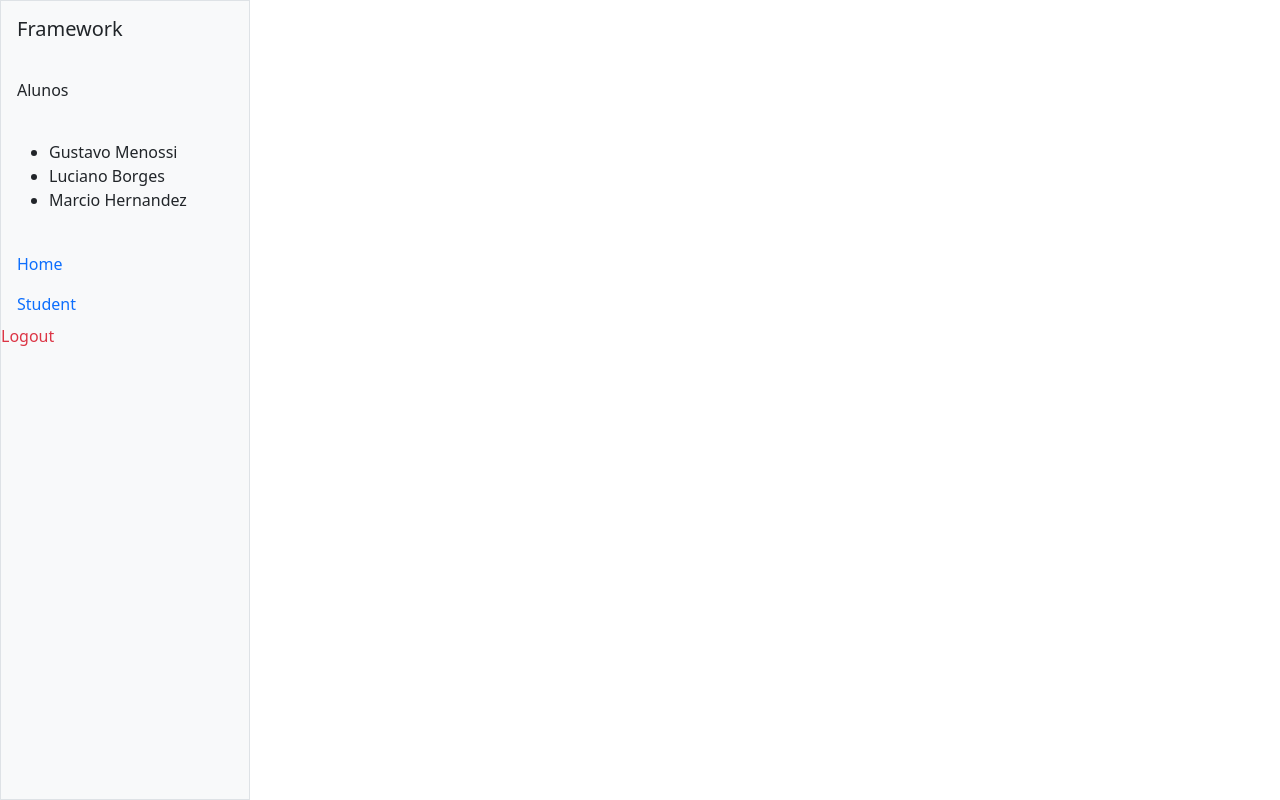
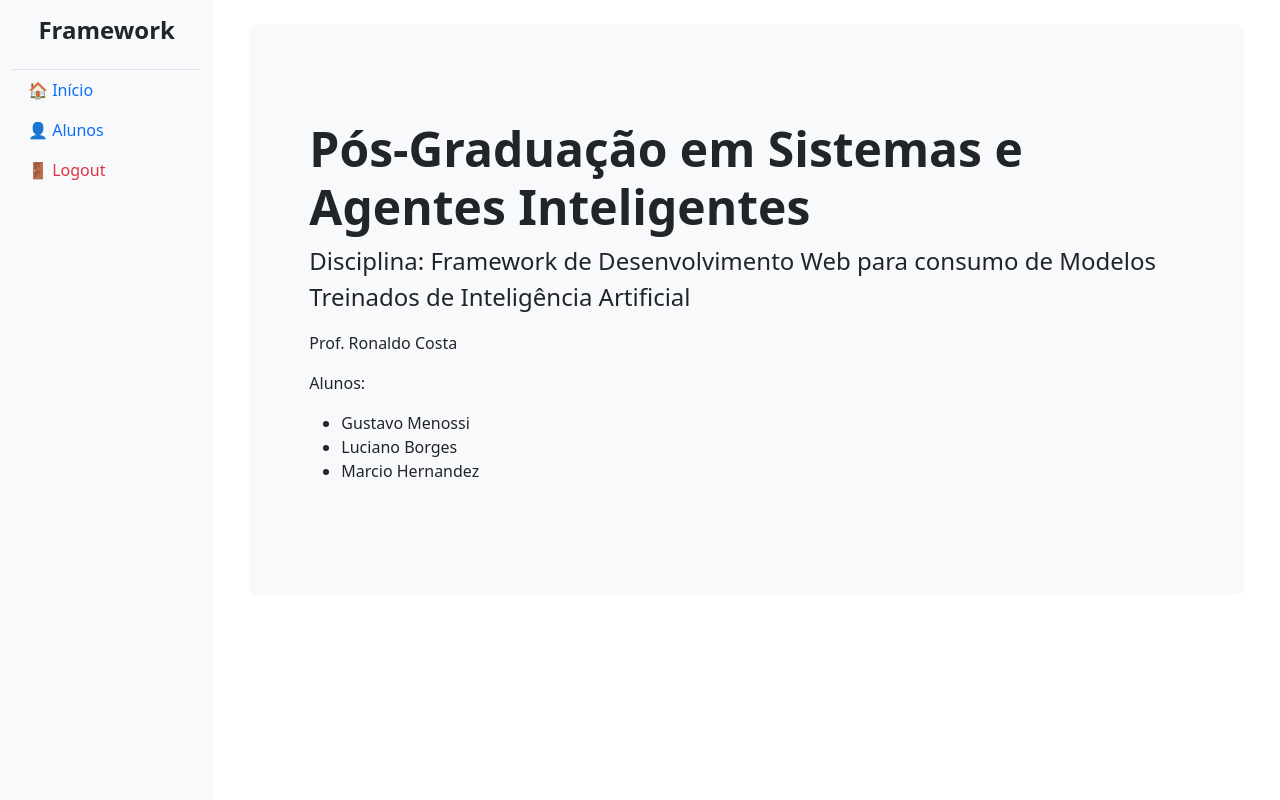
Before and after one commit to lusabo/framework, a Django app: page /home/ in a window 1280 px wide. Run offline with Django 5.2, Linux system fonts and the light colour scheme; the visitor is signed in with stand-in values (Sample User, id 1).

Commit message:
Ajuste no visual do side bar e colocando um jumbotrom na tela de home

```diff
--- a/enrollment/templates/home.html
+++ b/enrollment/templates/home.html
@@ -1 +1,23 @@
-{% extends "base.html" %}
+{% extends 'base.html' %}
+
+{% block title %}Framework{% endblock %}
+
+{% block content %}
+    <div class="container py-4">
+        <div class="p-5 mb-4 bg-body-tertiary rounded-3">
+            <div class="container-fluid py-5">
+                <h1 class="display-5 fw-bold">Pós-Graduação em Sistemas e Agentes Inteligentes</h1>
+                <p class="fs-4">Disciplina: Framework de Desenvolvimento Web para consumo de Modelos
+                    Treinados de Inteligência Artificial</p>
+                <p>Prof. Ronaldo Costa</p>
+                <p>Alunos:
+                <ul>
+                    <li>Gustavo Menossi</li>
+                    <li>Luciano Borges</li>
+                    <li>Marcio Hernandez</li>
+                </ul>
+                </p>
+            </div>
+        </div>
+    </div>
+{% endblock %}
--- a/enrollment/templates/registration/login.html
+++ b/enrollment/templates/registration/login.html
@@ -6,7 +6,7 @@
     <title>Login</title>
     <link href="https://cdn.jsdelivr.net/npm/bootstrap@5.3.3/dist/css/bootstrap.min.css" rel="stylesheet">
     {% load static %}
-    <link href="{% static 'css/style.css' %}" rel="stylesheet">
+    <link href="{% static 'css/login.css' %}" rel="stylesheet">
 </head>
 <body>
 <main class="form-signin w-100 m-auto">
--- a/templates/base.html
+++ b/templates/base.html
@@ -7,43 +7,41 @@
     <link href="https://cdn.jsdelivr.net/npm/bootstrap@5.3.3/dist/css/bootstrap.min.css" rel="stylesheet">
 </head>
 <body>
-    <div class="d-flex">
-        <!-- Sidebar -->
-        <div class="bg-light border" id="sidebar" style="width: 250px; min-height: 100vh;">
-            <h5 class="p-3">Framework</h5>
-            <h6 class="p-3">Alunos</h6>
-            <div class="p-3">
-                <ul>
-                    <li>Gustavo Menossi</li>
-                    <li>Luciano Borges</li>
-                    <li>Marcio Hernandez</li>
-                </ul>
+<div class="container-fluid">
+    <div class="row">
+        <!-- Sidebar (Fixo) -->
+        <nav class="col-md-3 col-lg-2 d-md-block bg-light sidebar vh-100">
+            <div class="position-sticky">
+                <div class="p-3 text-center border-bottom">
+                    <h4 class="fw-bold">Framework</h4>
                 </div>
+
                 <ul class="nav flex-column">
                     <li class="nav-item">
-                    <a class="nav-link" href="/">Home</a>
+                        <a class="nav-link" href="/home">🏠 Início</a>
                     </li>
                     <li class="nav-item">
-                    <a class="nav-link" href="{% url 'student-list' %}">Student</a>
+                        <a class="nav-link" href="{% url 'student-list' %}">👤 Alunos</a>
                     </li>
                     <li class="nav-item">
-                    <!-- Formulário para Logout -->
-                    <form method="post" action="{% url 'logout' %}" class="d-inline">
+                        <form method="post" action="{% url 'logout' %}" class="d-flex align-items-center w-100">
                             {% csrf_token %}
-                        <button type="submit" class="btn btn-link nav-link text-danger p-0">Logout</button>
+                            <button type="submit" class="btn nav-link text-danger w-100 text-start">🚪 Logout</button>
                         </form>
                     </li>
                 </ul>
             </div>
+        </nav>
 
-        <!-- Main Content -->
-        <div class="p-4 flex-grow-1">
+        <!-- Conteúdo Principal -->
+        <main class="col-md-9 ms-sm-auto col-lg-10 px-md-4">
             {% block content %}
-            <!-- Conteúdo principal será renderizado aqui -->
+                <!-- O conteúdo da página será inserido aqui -->
             {% endblock %}
+        </main>
+
     </div>
 </div>
-
 <script src="https://cdn.jsdelivr.net/npm/bootstrap@5.3.3/dist/js/bootstrap.bundle.min.js"></script>
 </body>
 </html>
```
Also changed, not shown: enrollment/static/css/login.css (renamed from enrollment/static/css/style.css). Lines whose indentation alone changed are shown as unchanged.
